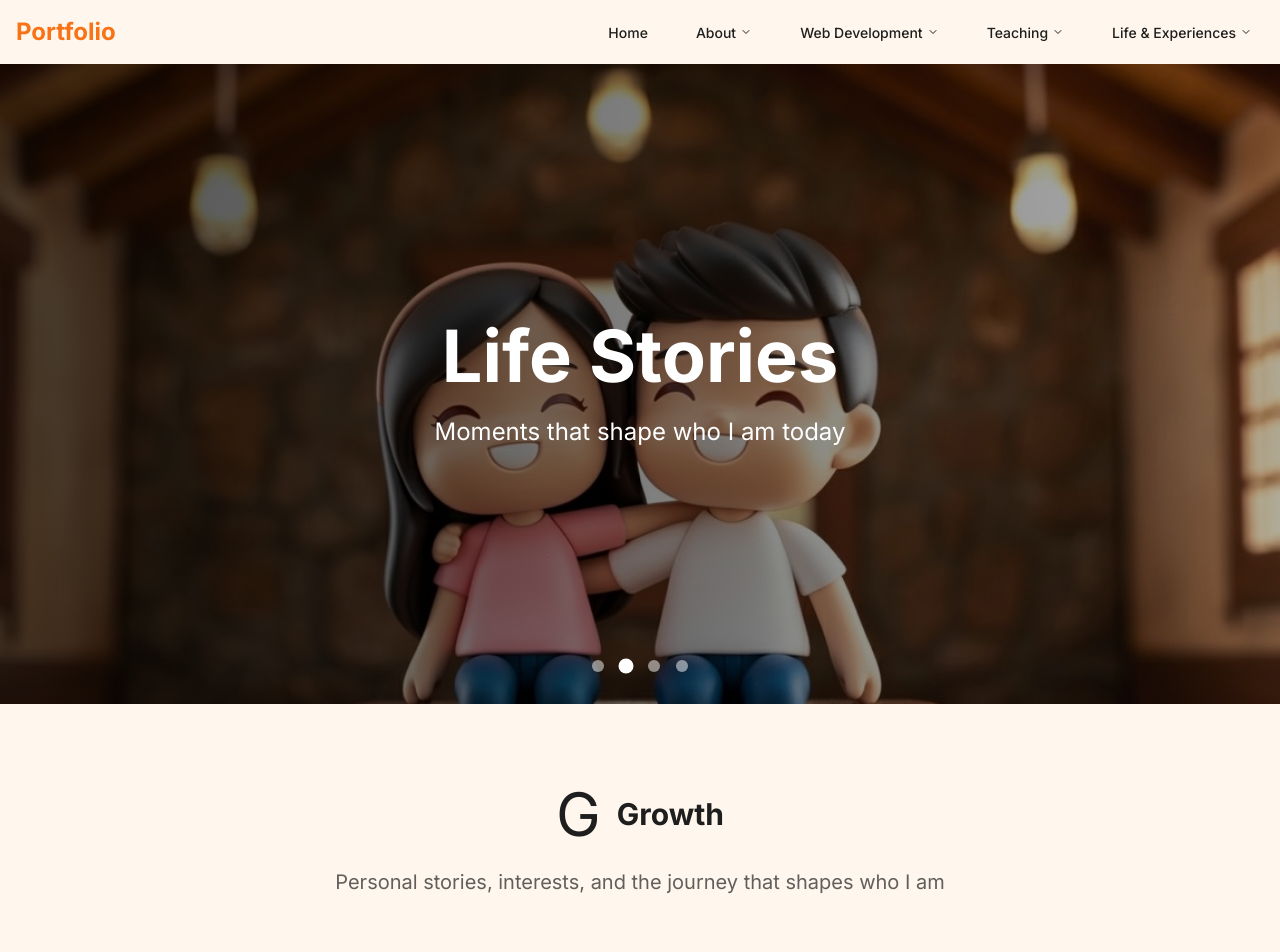
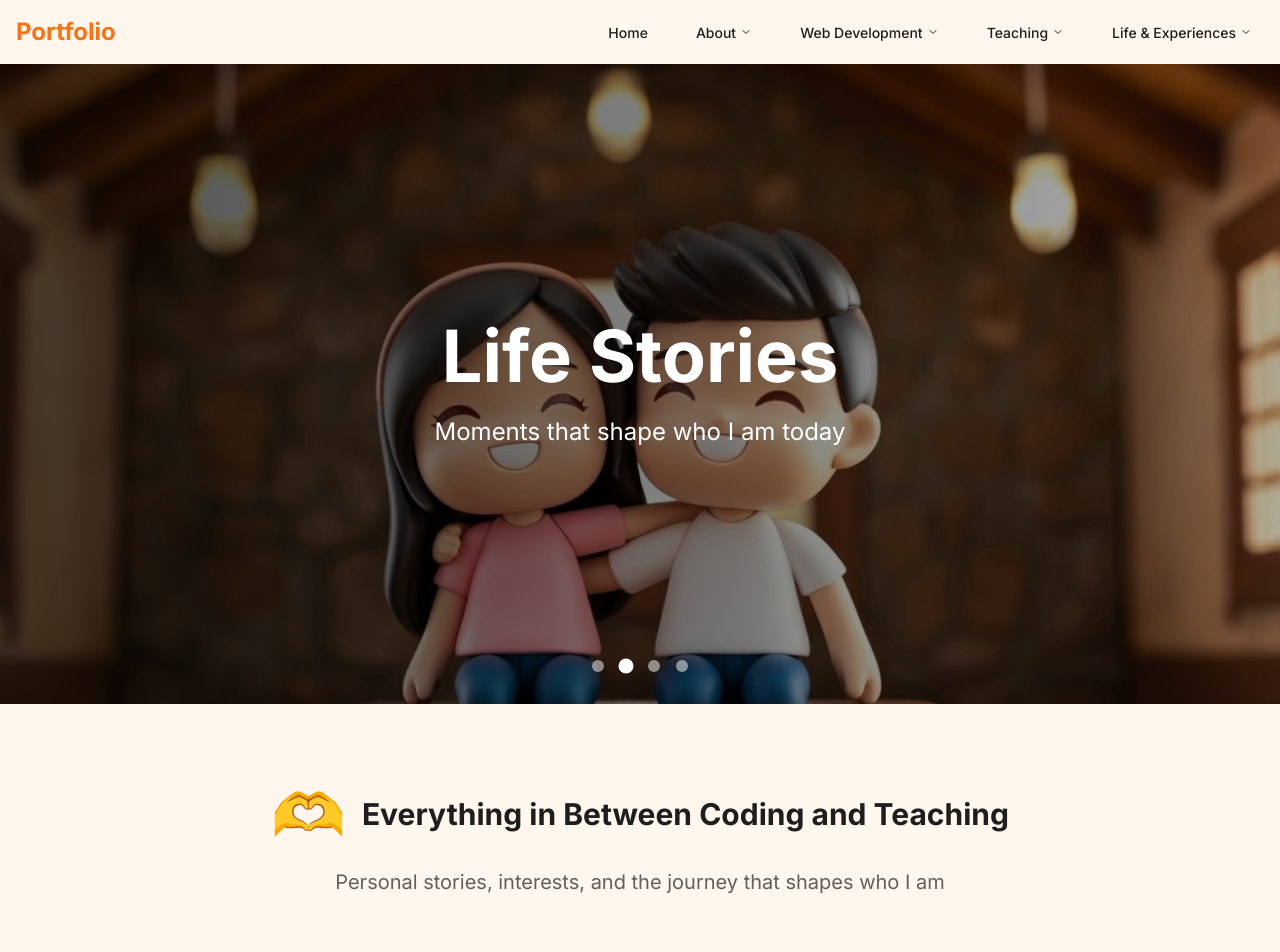
Before and after one commit to dianeatienza/e-portfolio-2025, a Next.js app: page /everything-in-between in a window 1280 px wide. Shown: the top 952 px of the page. Built offline with nearby package versions, Linux system fonts and the light colour scheme.

Commit message:
Update page.tsx

```diff
--- a/src/app/everything-in-between/page.tsx
+++ b/src/app/everything-in-between/page.tsx
@@ -7,10 +7,10 @@ import { useState, useEffect } from "react";
 
 const sections = [
   {
-    title: "Growth",
+    title: "Everything in Between Coding and Teaching",
     description:
       "Personal stories, interests, and the journey that shapes who I am",
-    icon: "G",
+    icon: "🫶",
     image: "/images/placeholders/life-section.jpg",
     subsections: [
       {
```
